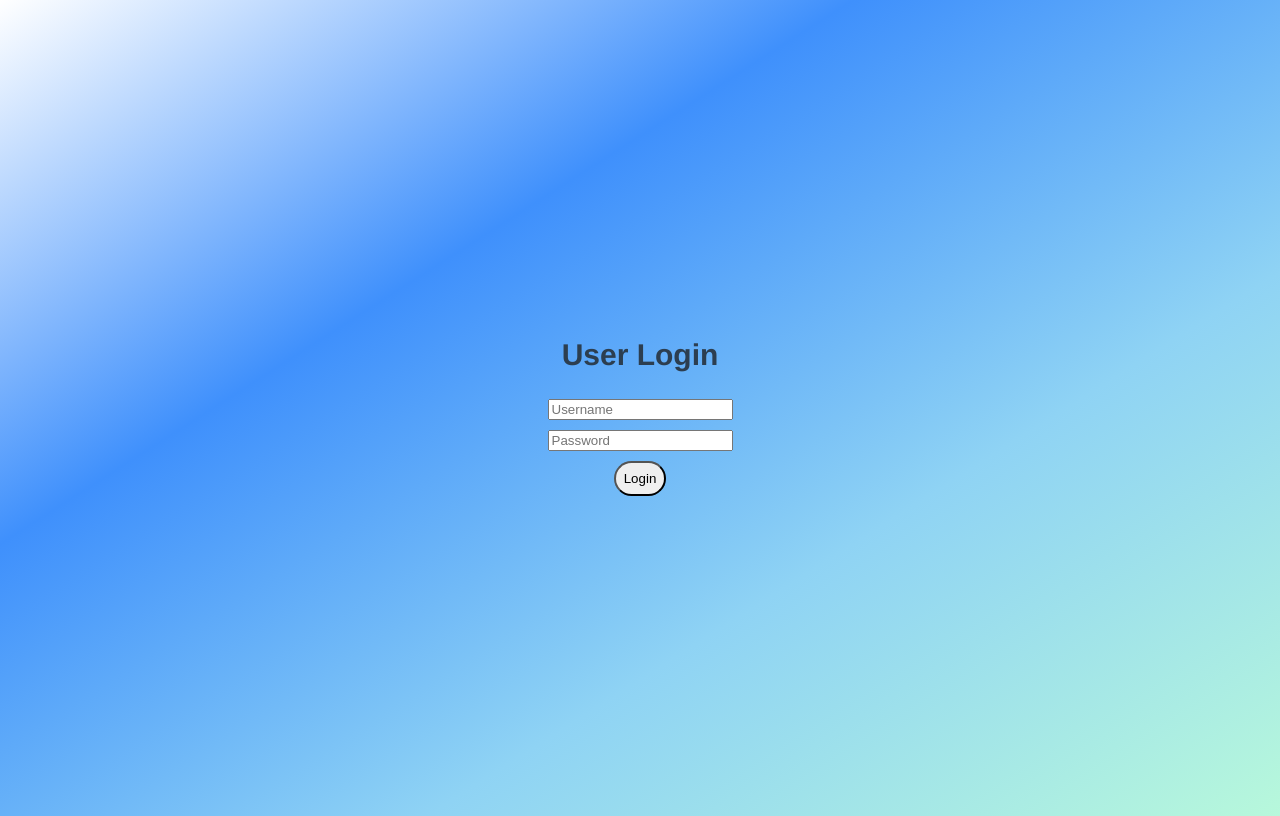
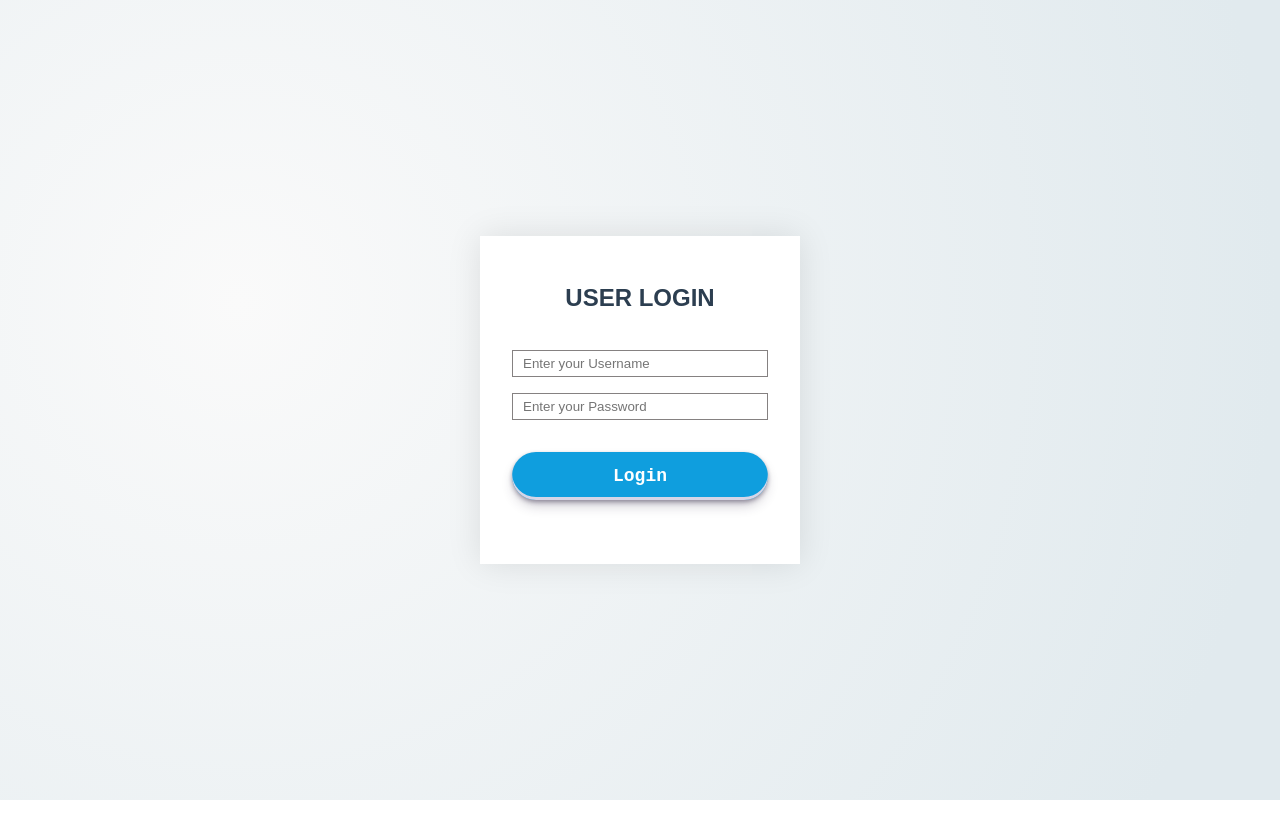
Before and after one commit to CharleeDolor/book-store-application, a Vue app: page / in a window 1280 px wide. Built offline with nearby package versions, Linux system fonts and the light colour scheme.

Commit message:
Proper Styling and Designing UI

```diff
--- a/src/assets/main.css
+++ b/src/assets/main.css
@@ -11,75 +11,231 @@
   --gradient-color-3: #b7f8db; /* Green */
 }
 
-  body {
-    min-height: 100vh;
-    color: var(--vt-c-text-light-1);
-    background: linear-gradient(to bottom right, var(--vt-c-white), var(--gradient-color-1), var(--gradient-color-2), var(--gradient-color-3));
-    transition:
-      color 0.5s,
-      background-color 0.5s;
-    line-height: 1.6;
-    font-family:
-      Inter,
-      -apple-system,
-      BlinkMacSystemFont,
-      'Segoe UI',
-      Roboto,
-      Oxygen,
-      Ubuntu,
-      Cantarell,
-      'Fira Sans',
-      'Droid Sans',
-      'Helvetica Neue',
-      sans-serif;
-    font-size: 15px;
-    text-rendering: optimizeLegibility;
-    -webkit-font-smoothing: antialiased;
-    -moz-osx-font-smoothing: grayscale;
+* {
+  margin: 0;
+  padding: 0;
+  box-sizing: border-box;
+  font-family: sans-serif;
 }
 
-  /* styles */
-  .welcome-container {
+body {
+  width: 100%;
+  min-height: 100vh;
   display: flex;
+  align-items: center;
   justify-content: center;
+  background: radial-gradient(circle at 18.7% 37.8%, rgb(250, 250, 250) 0%, rgb(225, 234, 238) 90%);
+  overflow: auto;
+}
+
+.container {
+  width: 20rem;
+  margin: 1rem;
+  padding: 6vh;
+  background: white;
+  display: flex;
   align-items: center;
-    height: 100vh;
+  flex-direction: column;
+  justify-content: center;
+  box-shadow: 0 0 2rem rgba(0, 0, 0, 0.1);
 }
-  .container {
+
+.container h2 {
+  font-size: 3vh;
+  font-weight: bold;
+  text-transform: uppercase;
+  margin-bottom: 4.8vh;
+}
+
+.container form {
   display: flex;
   flex-direction: column;
-    align-items: center;
-    justify-content: center;
-    height: 50vh;
 }
 
-  .login-container {
-    width: 1300px;
+.container form input {
+  width: 16rem;
+  outline: none;
+  padding: 5px 10px;
+  margin-bottom: 1rem;
+  border: 1px solid rgb(133, 129, 129);
+}
+
+.login-form button {
+  border: none;
+  color: #fff;
+  margin: 1rem 0;
+  font-size: 18px;
+  padding: 0.5rem;
+  cursor: pointer;
+  font-weight: bold;
+  border-radius: 5rem;
+  background: #0F9EDE;
+}
+
+/* Table Design */
+
+table{
+  background: white;
+  border-radius:3px;
+  border-collapse: collapse;
+  margin: auto;
+  padding: 10px;
+  width: 100vh;
+  box-shadow: 0 5px 10px rgba(0, 0, 0, 0.1);
+  animation: float 5s infinite;
+}
+
+th {
+  color:#D5DDE5;;
+  background:#1b1e24;
+  border-bottom:4px solid #9ea7af;
+  border-right: 1px solid #343a45;
+  font-size:20px;
+  font-weight: bold;
+  padding:24px;
+  text-align:center;
+  text-shadow: 0 1px 1px rgba(0, 0, 0, 0.1);
+  vertical-align:middle;
+
+}
+
+th:first-child {
+  border-top-left-radius:3px;
+}
+
+th:last-child {
+  border-top-right-radius:3px;
+  border-right:none;
+}
+
+tr {
+  border-top: 1px solid #C1C3D1;
+  border-bottom-: 1px solid #C1C3D1;
+  color:#666B85;
+  font-size:16px;
+  font-weight:normal;
+  text-shadow: 0 1px 1px rgba(256, 256, 256, 0.1);
+}
+
+tr:hover td {
+  background:#4E5066;
+  color:#FFFFFF;
+  border-top: 1px solid #22262e;
+}
+
+tr:first-child {
+  border-top:none;
+}
+
+tr:last-child {
+  border-bottom:none;
+}
+
+tr:nth-child(odd) td {
+  background:#EBEBEB;
+}
+
+tr:nth-child(odd):hover td {
+  background:#4E5066;
+}
+
+tr:last-child td:first-child {
+  border-bottom-left-radius:3px;
+}
+
+tr:last-child td:last-child {
+  border-bottom-right-radius:3px;
+}
+
+td {
+  background:#FFFFFF;
+  padding:20px;
+  text-align:left;
+  vertical-align:middle;
+  font-weight:300;
+  font-size:18px;
+  text-shadow: -1px -1px 1px rgba(0, 0, 0, 0.1);
+  border-right: 1px solid #C1C3D1;
+}
+
+td:last-child {
+  border-right: 0px;
 }
 
 
-  .top-heading {
-    margin-bottom: 20px;
+/* Buttons */
+button{
+  align-items: center;
+  appearance: none;
+  background-color: #FCFCFD;
+  border-radius: 4px;
+  border-width: 0;
+  box-shadow: rgba(45, 35, 66, 0.4) 0 2px 4px,rgba(45, 35, 66, 0.3) 0 7px 13px -3px,#D6D6E7 0 -3px 0 inset;
+  box-sizing: border-box;
+  color: #36395A;
+  cursor: pointer;
+  display: inline-flex;
+  font-family: "JetBrains Mono",monospace;
+  height: 48px;
+  justify-content: center;
+  line-height: 1;
+  list-style: none;
+  overflow: hidden;
+  padding-left: 16px;
+  padding-right: 16px;
+  position: relative;
+  text-align: left;
+  text-decoration: none;
+  transition: box-shadow .15s,transform .15s;
+  user-select: none;
+  -webkit-user-select: none;
+  touch-action: manipulation;
+  white-space: nowrap;
+  will-change: box-shadow,transform;
+  font-size: 18px;
 }
 
-  .login-form {
-    display: flex;
-    flex-direction: column;
-    align-items: center;
+button:focus {
+  box-shadow: #D6D6E7 0 0 0 1.5px inset, rgba(45, 35, 66, 0.4) 0 2px 4px, rgba(45, 35, 66, 0.3) 0 7px 13px -3px, #D6D6E7 0 -3px 0 inset;
 }
 
-  .login-form input,
-  .login-form button {
-    margin-bottom: 10px;
+button:hover {
+  box-shadow: rgba(45, 35, 66, 0.4) 0 4px 8px, rgba(45, 35, 66, 0.3) 0 7px 13px -3px, #D6D6E7 0 -3px 0 inset;
+  transform: translateY(-2px);
+}
 
+button:active {
+  box-shadow: #D6D6E7 0 3px 7px inset;
+  transform: translateY(2px);
 }
-  button {
-    border-radius: 20px;
 
+.control-panel {
+  text-align: right;
+}
+
+.control-panel input{
+  height: 2.5rem;
 }
 
 .mycart-btn:hover, .shop-btn:hover {
   background-color: #f3e300;
+}
+
+.shop-btn {
+  margin: 1rem;
+}
+
+.logout-btn {
+  margin: 1rem;
+}
+
+h3 {
+  margin: 1rem;
+}
+
+p {
+  font-weight: bold;
+  margin: 1rem;
 }
 .login-btn:hover, .search-btn:hover, .purchaseItem-btn:hover {
   background-color: #5edfff;
--- a/src/components/ShoppingCart.vue
+++ b/src/components/ShoppingCart.vue
@@ -1,7 +1,7 @@
 <template>
   <div>
     <h1>My Cart</h1>
-    <button @click="gotoBookList">Shop</button>
+    <button @click="gotoBookList" class="shop-btn">Shop</button>
 
     <div v-if="booksInCart.length > 0">
       <table class="center-table"> <!-- Added class for centering -->
--- a/src/components/UserAuthentication.vue
+++ b/src/components/UserAuthentication.vue
@@ -1,6 +1,6 @@
 <template>
   <div class="container">
-    <h1 class="top-heading">User Login</h1>
+    <h2 class="top-heading">User Login</h2>
     <div class="login-container">
       <!-- <div v-if="!isAuthenticated">
         <form @submit.prevent="login">
@@ -17,8 +17,8 @@
 
     <div class="category">
       <form @submit.prevent="login" class="login-form">
-        <input type="text" v-model="credentials.username" placeholder="Username" />
-        <input type="password" v-model="credentials.password" placeholder="Password" />
+        <input type="text" v-model="credentials.username" placeholder="Enter your Username" />
+        <input type="password" v-model="credentials.password" placeholder="Enter your Password"/>
         <button type="submit" class="login-btn"> Login</button>
       </form>
       <p v-if="error">{{ error }}</p>
```
Lines whose indentation alone changed are shown as unchanged.
